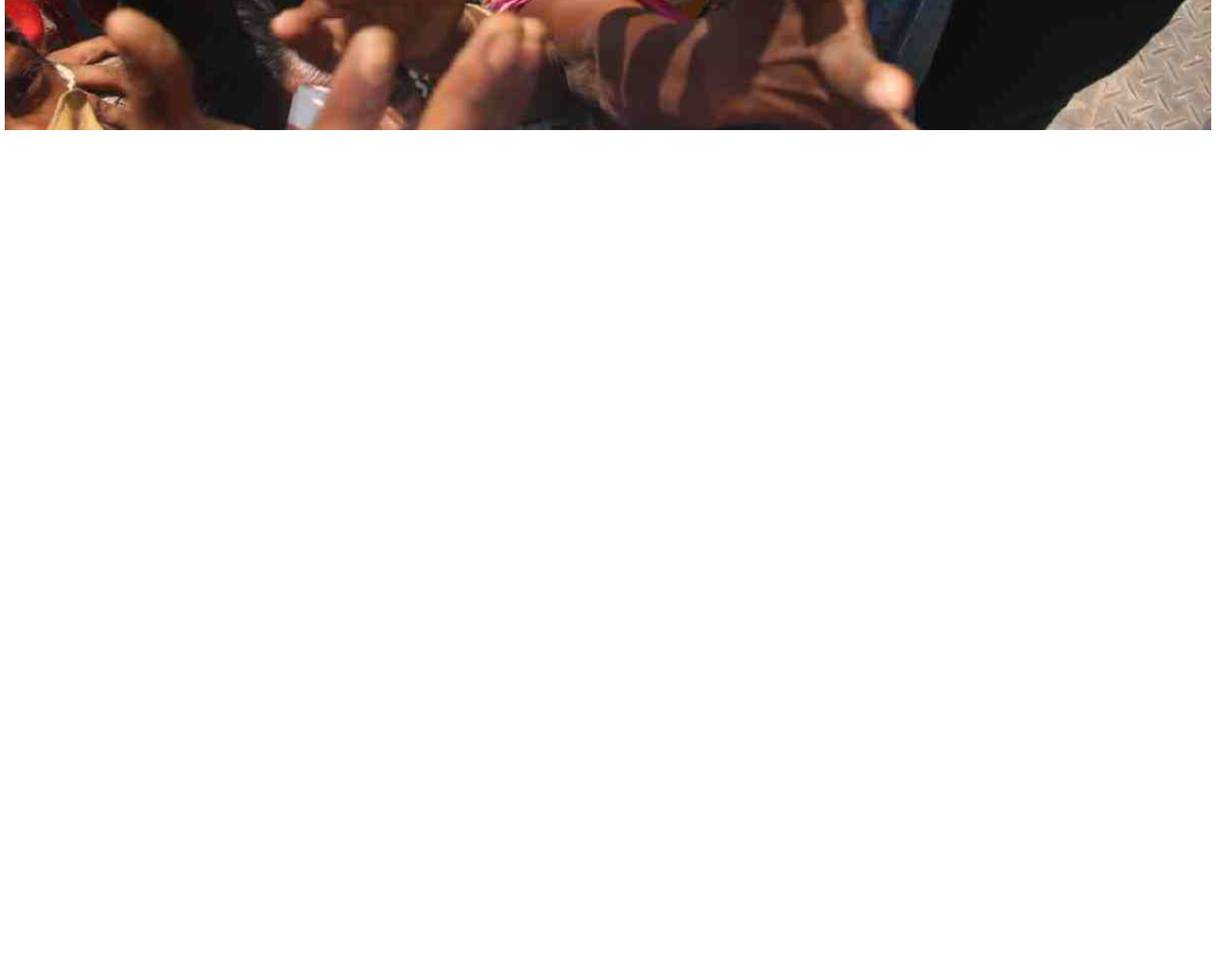
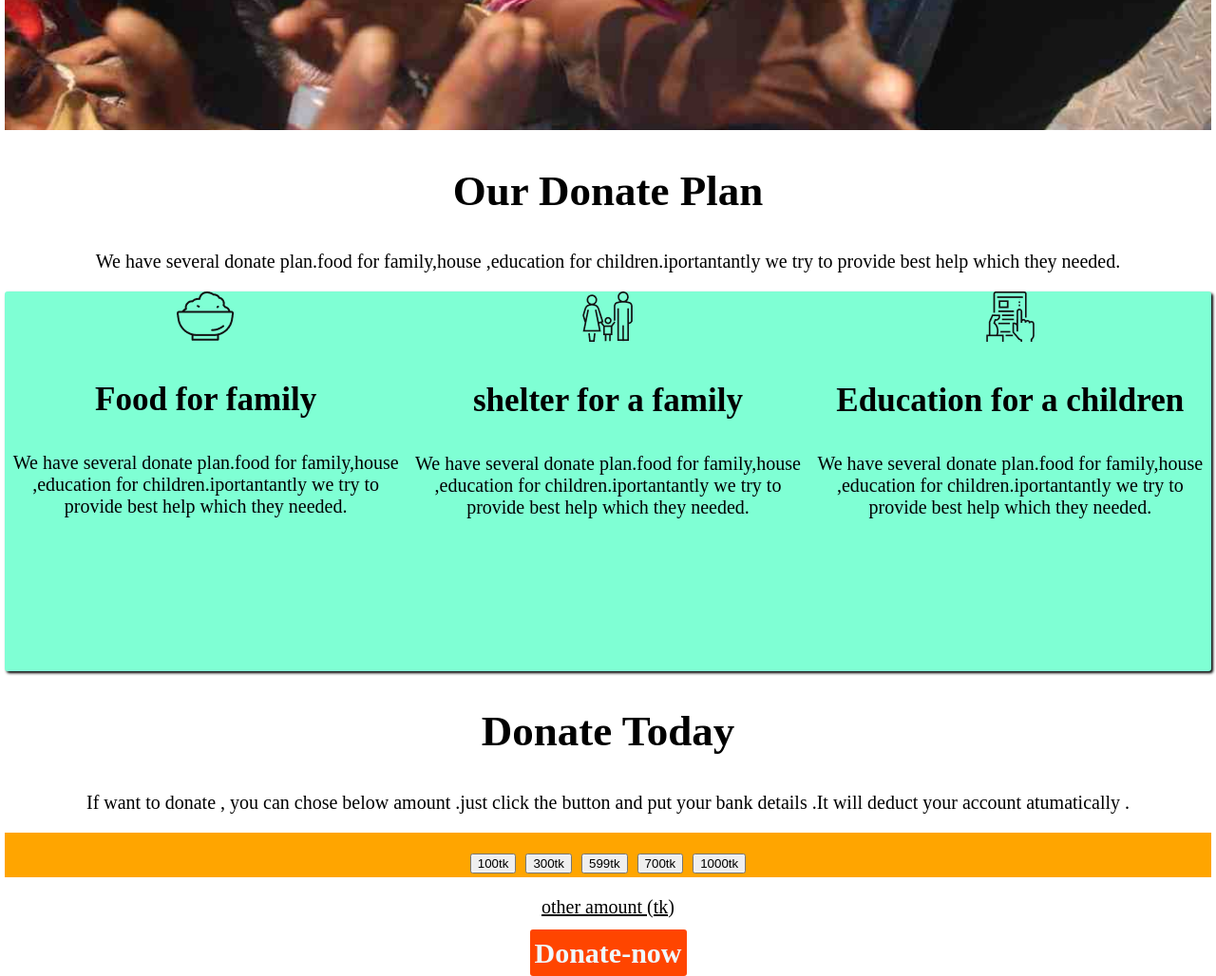
Before and after one commit to meekmonzur/Asignment-Donate, a plain HTML site: page index.html in a window 1280 px wide. Shown: the part 500-1528 px from the top of the page at 95% size. Before the commit the page ends 800 px from the top, so only its background shows below. Drawn offline with Linux system fonts and the light colour scheme.

Commit message:
section added

```diff
--- a/index.html
+++ b/index.html
@@ -18,5 +18,40 @@
             </div>
             <a class="link-button" href target="_blank">Drop-Donate</a>
     </section>
+            <div class="Donate-plan">
+                <h2>Our Donate Plan</h2>
+                <p>We have several donate plan.food for family,house ,education for children.iportantantly we try to provide best help which they needed.</p>
+            </div>
+                <section class="flexible-containt">
+ <div class="half-width food">
+  <input type="image" src="icons/food.png" alt="">
+  <h3>Food for family</h3>
+ <p>We have several donate plan.food for family,house ,education for children.iportantantly we try to provide best help which they needed. </p>
+ </div>
+  <div class="half-width family">
+ <input type="image" src="icons/shelter.png" alt="">
+ <h3>shelter for a family</h3>
+ <p> We have several donate plan.food for family,house ,education for children.iportantantly we try to provide best help which they needed.</p>
+ </div>
+ <div class="half-width education">
+ <input type="image" src="icons/Frame-1.png" alt="">
+<h3>Education for a children</h3>
+<p>We have several donate plan.food for family,house ,education for children.iportantantly we try to provide best help which they needed.</p>
+</div>
+ </section>
+ <div class="Donate-today">
+    <h2>Donate Today</h2>
+    <p>If want to donate , you can chose below amount .just click the button and put your bank details .It will deduct your
+        account atumatically .</p>
+ </div>
+ <div class="click">
+    <input type="button" value="100tk">
+    <input type="button" value="300tk">
+    <input type="button" value="599tk">
+    <input type="button" value="700tk">
+    <input type="button" value="1000tk">
+ </div>
+<p id="amount">other amount (tk)</p>
+ <a class="link-button" href target="_blank">Donate-now</a>
 </body>
 </html>
--- a/style.css
+++ b/style.css
@@ -17,9 +17,36 @@ body{
 }
 .link-button{
     background-color: orangered;
-    padding: 8px 5px;
-    font-weight: 700;
+        padding: 8px 5px;
+        font-weight: 700;
+        border-radius: 3px;
+        color: aliceblue;
+        text-decoration: none;
+}
+.flexible-containt{
+    color: black;
+    display: flex;
+    box-shadow: 2px 2px 3px;
+    width: fit-content;
+    height: 400px;
+    background-color: aquamarine;
     border-radius: 3px;
-    color: aliceblue;
-    text-decoration: none;
 }
+p{
+    font-size:20px ;
+}
+.Donate-plan{
+    color: black;
+}
+.Donate-today{
+    color: black;
+}
+.click{
+    font-size: 40px;
+    box-sizing: 10px 20px;
+    background-color:orange;
+}
+#amount{
+    color: black;
+    text-decoration: underline;
+}
```
